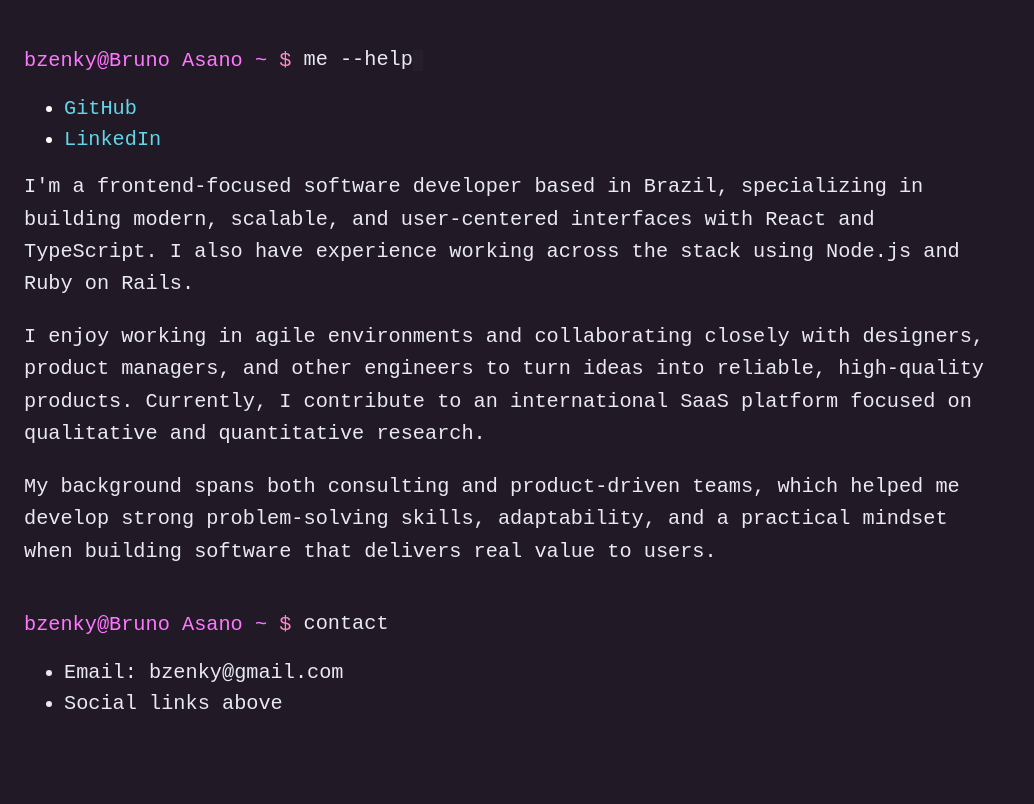
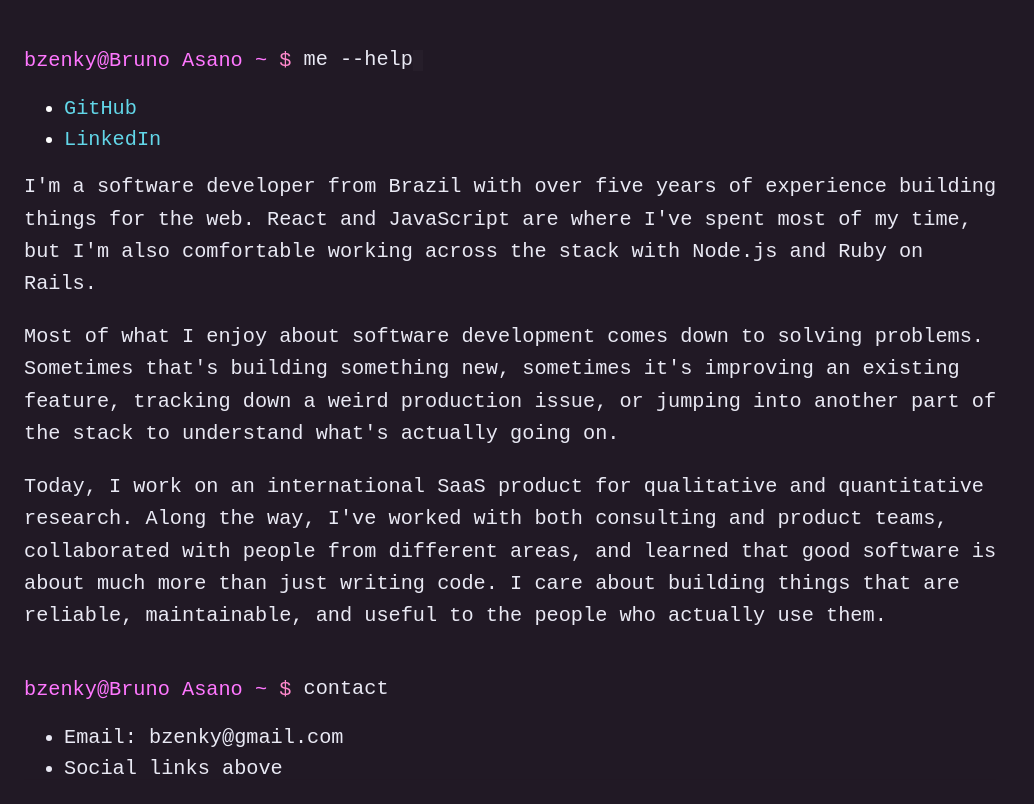
Before and after one commit to bzenky/bzenky.dev, an Astro site: page / in a window 1280 px wide. Shown: the whole page, without its empty margins (0-1034 px from the left). Built offline with nearby package versions, Linux system fonts and the light colour scheme; Astro itself is replaced by a stand-in of ours.

Commit message:
chore: update welcome

```diff
--- a/src/components/Welcome.astro
+++ b/src/components/Welcome.astro
@@ -10,24 +10,31 @@ import Contact from "./Contact.astro";
     </CliPrefix>
 
     <div class="fade-in">
-		<div class="shade" />
+        <div class="shade"></div>
         <SocialLinks />
         <p>
-			I'm a frontend-focused software developer based in Brazil, specializing in
-			building modern, scalable, and user-centered interfaces with React and
-			TypeScript. I also have experience working across the stack using Node.js and
-			Ruby on Rails.
+            I'm a software developer from Brazil with over five years of
+            experience building things for the web. React and JavaScript are
+            where I've spent most of my time, but I'm also comfortable working
+            across the stack with Node.js and Ruby on Rails.
         </p>
+
         <p>
-			I enjoy working in agile environments and collaborating closely with designers,
-			product managers, and other engineers to turn ideas into reliable, high-quality
-			products. Currently, I contribute to an international SaaS platform focused on
-			qualitative and quantitative research.
+            Most of what I enjoy about software development comes down to
+            solving problems. Sometimes that's building something new, sometimes
+            it's improving an existing feature, tracking down a weird production
+            issue, or jumping into another part of the stack to understand
+            what's actually going on.
         </p>
+
         <p>
-			My background spans both consulting and product-driven teams, which helped me
-			develop strong problem-solving skills, adaptability, and a practical mindset
-			when building software that delivers real value to users.
+            Today, I work on an international SaaS product for qualitative and
+            quantitative research. Along the way, I've worked with both
+            consulting and product teams, collaborated with people from
+            different areas, and learned that good software is about much more
+            than just writing code. I care about building things that are
+            reliable, maintainable, and useful to the people who actually use
+            them.
         </p>
         <CliPrefix>
             <p>contact</p>
```
Lines whose indentation alone changed are shown as unchanged.
